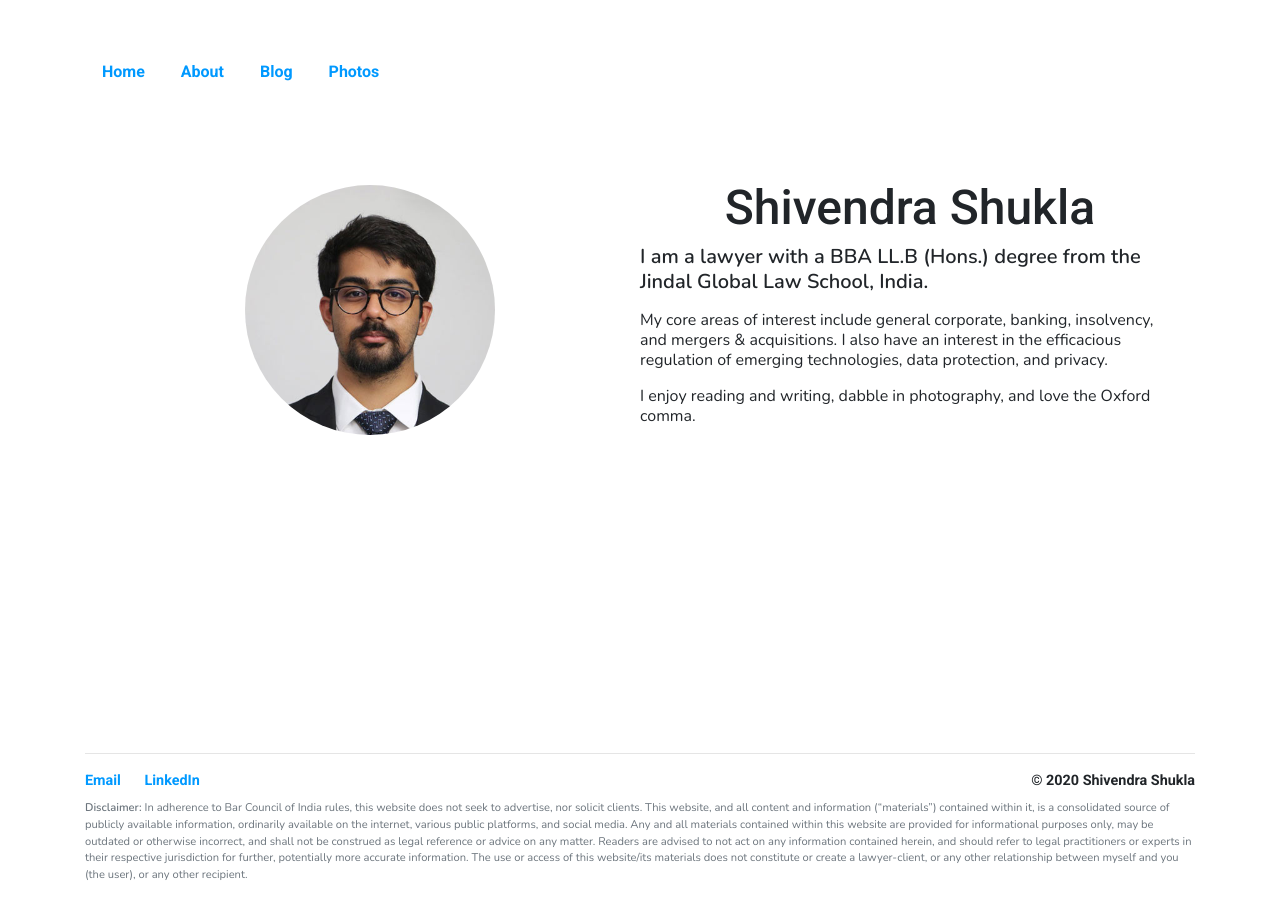
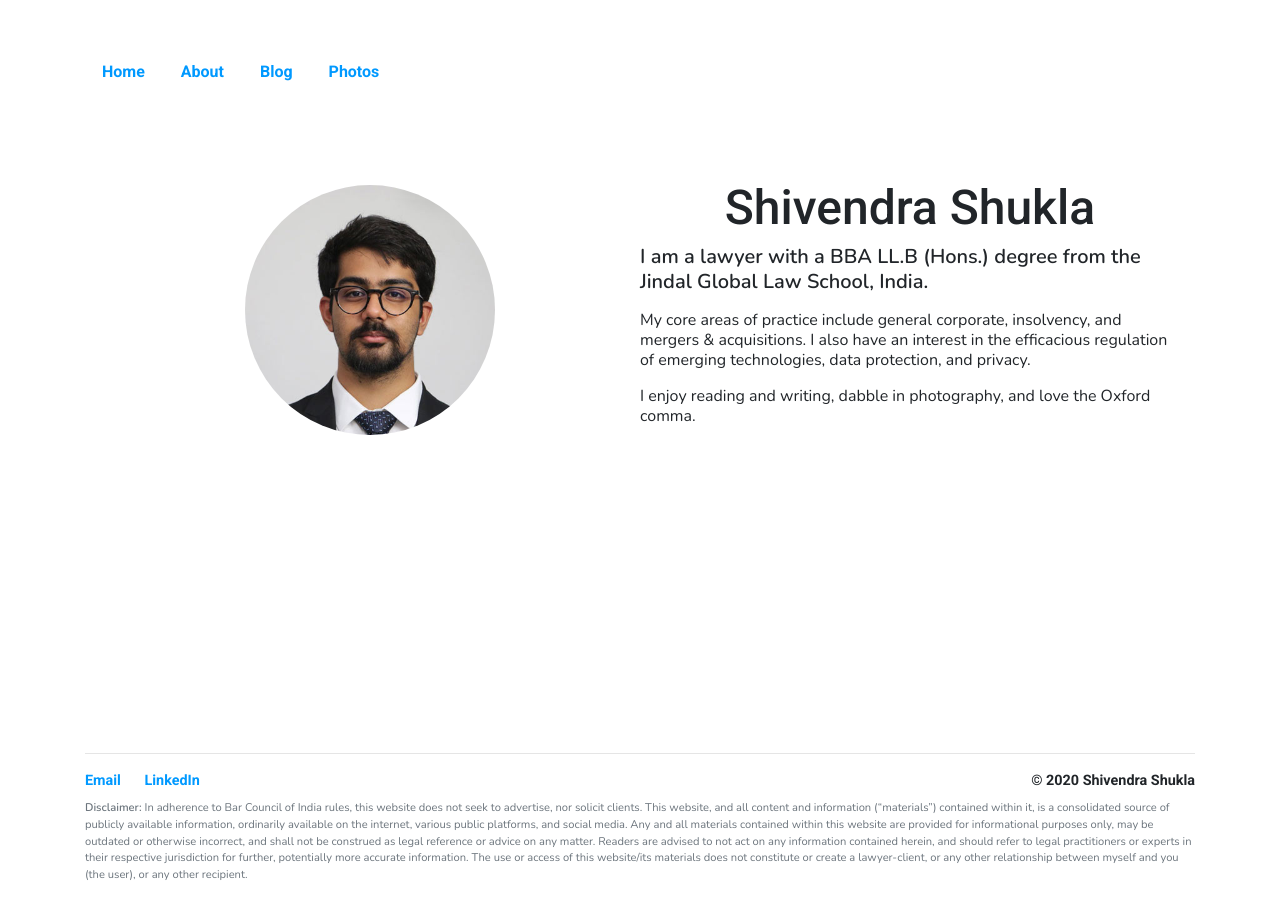
Before and after one commit to thatshivendrashukla/thatshivendrashukla.github.io, a Jekyll site: the page built from index.html, in a window 1280 px wide. Built offline with Jekyll 4.4.1, drawn with Linux system fonts in a browser that asks for light colours; nearby versions of some CDN libraries.

Commit message:
Update index.html

```diff
--- a/index.html
+++ b/index.html
@@ -32,7 +32,7 @@ active: home
             <span itemprop="alumniOf">Jindal Global Law School</span>, India.
           </p>
           <p>
-            My core areas of interest include general corporate, banking,
+            My core areas of practice include general corporate,
             insolvency, and mergers & acquisitions. I also have an interest in
             the efficacious regulation of emerging technologies, data
             protection, and privacy.
```
